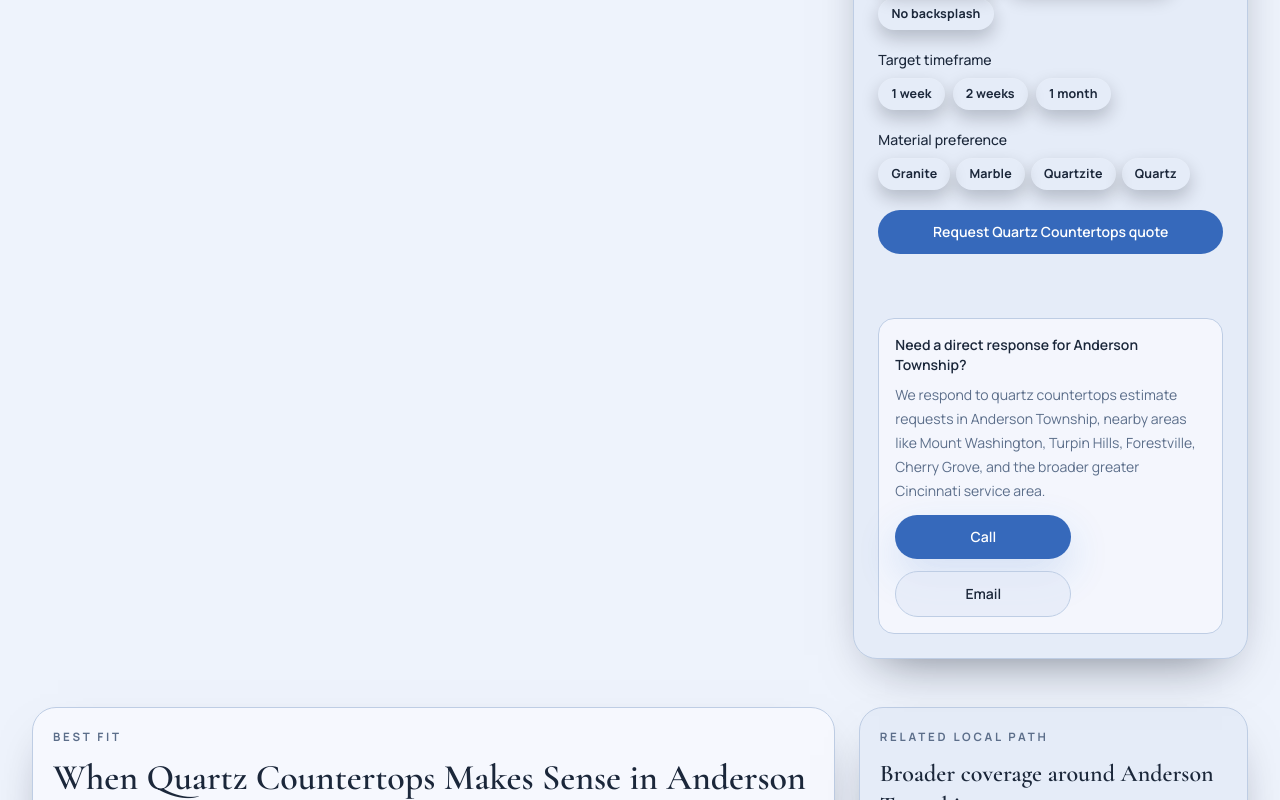
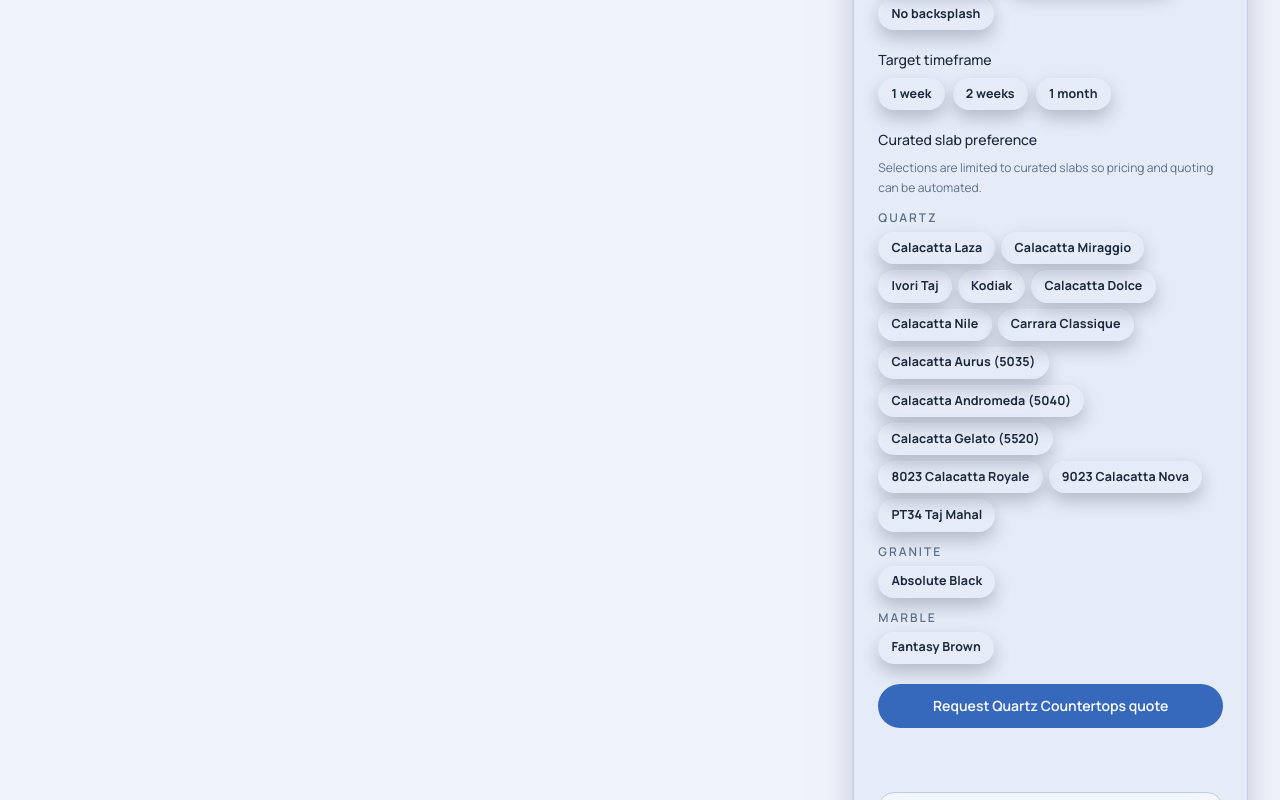
Before and after one commit to 0xwaya/amazon-granite, a Next.js app in the folder frontend/: page /materials/anderson-township-quartz-countertops in a window 1280 px wide. Shown: the part 1820-2620 px from the top of the page. Built offline with nearby package versions, Linux system fonts and the light colour scheme; no server answers.

Commit message:
Refine supplier cards and switch quote form to curated slab options

```diff
--- a/frontend/components/LeadForm.jsx
+++ b/frontend/components/LeadForm.jsx
@@ -1,4 +1,5 @@
 import { useEffect, useState } from 'react';
+import { curatedSlabOptions } from '../data/curated-slab-options';
 
 const initialForm = {
     name: '',
@@ -19,13 +20,6 @@ const initialForm = {
 };
 
 const MAX_DRAWING_BYTES = 5 * 1024 * 1024;
-
-const materialOptions = [
-    { value: 'granite', label: 'Granite' },
-    { value: 'marble', label: 'Marble' },
-    { value: 'quartzite', label: 'Quartzite' },
-    { value: 'quartz', label: 'Quartz' },
-];
 
 const removalOptions = [
     { value: 'yes', label: 'Yes, remove current tops' },
@@ -610,17 +604,27 @@ export default function LeadForm({ content, routeId = 'homepage', collapsible =
                 </div>
 
                 <div>
-                    <span className="mb-2 block text-sm font-medium text-text">Material preference</span>
+                    <span className="mb-2 block text-sm font-medium text-text">Curated slab preference</span>
+                    <p className="mb-3 text-xs leading-5 text-muted">Selections are limited to curated slabs so pricing and quoting can be automated.</p>
+                    <div className="space-y-3">
+                        {curatedSlabOptions.map((group) => (
+                            <div key={group.group}>
+                                <div className="mb-1.5 text-xs font-semibold uppercase tracking-[0.16em] text-muted">{group.group}</div>
                                 <div className="flex flex-wrap gap-1.5">
-                        {materialOptions.map((option) => (
+                                    {group.options.map((option) => (
                                         <button
                                             key={option.value}
                                             type="button"
                                             className={`form-chip${form.materialPreferences.includes(option.value) ? ' form-chip--active' : ''}`}
                                             onClick={() => handleMaterialToggle(option.value)}
+                                            aria-label={`${option.label} from ${option.supplier}`}
+                                            title={option.supplier}
                                         >
                                             {option.label}
                                         </button>
+                                    ))}
+                                </div>
+                            </div>
                         ))}
                     </div>
                     {errors.materialPreferences && <span className="form-error">{errors.materialPreferences}</span>}
--- a/frontend/components/TopNav.jsx
+++ b/frontend/components/TopNav.jsx
@@ -24,7 +24,6 @@ export default function TopNav() {
                                     <span className="nav-brand-primary">Urban Stone</span>
                                     <span className="nav-brand-secondary">Collective</span>
                                 </div>
-                                <span className="nav-brand-badge">LLC</span>
                             </div>
                             <div className="hidden font-display text-xl font-semibold leading-[1.05] sm:text-2xl">Countertops with fast turnaround</div>
                         </div>
--- /dev/null
+++ b/frontend/data/curated-slab-options.js
@@ -0,0 +1,36 @@
+export const curatedSlabOptions = [
+    {
+        group: 'Quartz',
+        options: [
+            { value: 'msi-calacatta-laza', label: 'Calacatta Laza', supplier: 'MSI Surfaces' },
+            { value: 'msi-calacatta-miraggio', label: 'Calacatta Miraggio', supplier: 'MSI Surfaces' },
+            { value: 'msi-ivori-taj', label: 'Ivori Taj', supplier: 'MSI Surfaces' },
+            { value: 'daltile-kodiak', label: 'Kodiak', supplier: 'Daltile Stone Center' },
+            { value: 'quartz-america-calacatta-dolce', label: 'Calacatta Dolce', supplier: 'Quartz America' },
+            { value: 'quartz-america-calacatta-nile', label: 'Calacatta Nile', supplier: 'Quartz America' },
+            { value: 'quartz-america-carrara-classique', label: 'Carrara Classique', supplier: 'Quartz America' },
+            { value: 'avani-calacatta-aurus-5035', label: 'Calacatta Aurus (5035)', supplier: 'Avani' },
+            { value: 'avani-calacatta-andromeda-5040', label: 'Calacatta Andromeda (5040)', supplier: 'Avani' },
+            { value: 'avani-calacatta-gelato-5520', label: 'Calacatta Gelato (5520)', supplier: 'Avani' },
+            { value: 'citi-quartz-8023-calacatta-royale', label: '8023 Calacatta Royale', supplier: 'Citi Quartz' },
+            { value: 'citi-quartz-9023-calacatta-nova', label: '9023 Calacatta Nova', supplier: 'Citi Quartz' },
+            { value: 'citi-quartz-pt34-taj-mahal', label: 'PT34 Taj Mahal', supplier: 'Citi Quartz' },
+        ],
+    },
+    {
+        group: 'Granite',
+        options: [
+            { value: 'daltile-absolute-black', label: 'Absolute Black', supplier: 'Daltile Stone Center' },
+        ],
+    },
+    {
+        group: 'Marble',
+        options: [
+            { value: 'daltile-fantasy-brown', label: 'Fantasy Brown', supplier: 'Daltile Stone Center' },
+        ],
+    },
+];
+
+export const curatedSlabOptionValues = new Set(
+    curatedSlabOptions.flatMap((group) => group.options.map((option) => option.value))
+);
--- a/frontend/styles/globals.css
+++ b/frontend/styles/globals.css
@@ -655,6 +655,23 @@ html[data-theme="light"] .lead-modal-backdrop {
     0 8px 20px rgba(8, 15, 33, 0.1);
 }
 
+.supplier-brand-mark--placeholder {
+  background: linear-gradient(
+    180deg,
+    rgba(198, 176, 134, 0.88),
+    rgba(160, 136, 92, 0.78)
+  );
+  border-color: rgba(196, 173, 128, 0.66);
+}
+
+.supplier-brand-mark__placeholder-text {
+  font-family: "Cormorant Garamond", serif;
+  font-size: 1.08rem;
+  font-weight: 700;
+  letter-spacing: 0.04em;
+  color: rgb(22 29 43);
+}
+
 .supplier-logo-image {
   max-height: 100%;
   max-width: 100%;
@@ -717,22 +734,20 @@ html[data-theme="light"] .lead-modal-backdrop {
   justify-content: center;
   gap: 0.45rem;
   border-radius: 9999px;
-  background:
-    linear-gradient(180deg, rgba(97, 158, 233, 1), rgba(41, 98, 177, 1)),
-    rgb(var(--accent));
+  background: linear-gradient(180deg, rgb(212 193 152), rgb(171 147 103));
   padding: 0.82rem 1.08rem;
   font-size: 0.86rem;
   font-weight: 800;
   letter-spacing: 0.01em;
-  color: #fff;
+  color: rgb(14 21 33);
   transition:
     transform 0.18s ease,
     background-color 0.18s ease,
     box-shadow 0.18s ease,
     opacity 0.18s ease;
   box-shadow:
-    0 18px 38px rgba(54, 105, 187, 0.34),
-    inset 0 1px 0 rgba(255, 255, 255, 0.28);
+    0 18px 36px rgba(46, 53, 74, 0.26),
+    inset 0 1px 0 rgba(255, 255, 255, 0.36);
 }
 
 .materials-next-step-button {
@@ -740,17 +755,15 @@ html[data-theme="light"] .lead-modal-backdrop {
   align-items: center;
   justify-content: center;
   border-radius: 9999px;
-  background:
-    linear-gradient(180deg, rgba(97, 158, 233, 1), rgba(41, 98, 177, 1)),
-    rgb(var(--accent));
+  background: linear-gradient(180deg, rgb(212 193 152), rgb(171 147 103));
   padding: 0.78rem 1.05rem;
   font-size: 0.84rem;
   font-weight: 800;
   letter-spacing: 0.01em;
-  color: #fff;
+  color: rgb(14 21 33);
   box-shadow:
-    0 16px 34px rgba(54, 105, 187, 0.3),
-    inset 0 1px 0 rgba(255, 255, 255, 0.24);
+    0 16px 32px rgba(46, 53, 74, 0.24),
+    inset 0 1px 0 rgba(255, 255, 255, 0.32);
   transition:
     transform 0.18s ease,
     background-color 0.18s ease,
@@ -759,32 +772,32 @@ html[data-theme="light"] .lead-modal-backdrop {
 
 .materials-next-step-button:hover {
   transform: translateY(-2px);
-  background: rgb(var(--accent-dark));
+  background: linear-gradient(180deg, rgb(194 173 132), rgb(152 129 89));
   box-shadow:
-    0 20px 40px rgba(54, 105, 187, 0.38),
-    inset 0 1px 0 rgba(255, 255, 255, 0.18);
+    0 20px 40px rgba(46, 53, 74, 0.3),
+    inset 0 1px 0 rgba(255, 255, 255, 0.24);
 }
 
 .materials-next-step-button:focus-visible {
   outline: none;
   box-shadow:
-    0 0 0 4px rgba(var(--accent), 0.18),
-    0 20px 40px rgba(54, 105, 187, 0.38);
+    0 0 0 4px rgba(198, 176, 134, 0.26),
+    0 20px 40px rgba(46, 53, 74, 0.3);
 }
 
 .supplier-primary-button:hover {
   transform: translateY(-2px);
-  background: rgb(var(--accent-dark));
+  background: linear-gradient(180deg, rgb(194 173 132), rgb(152 129 89));
   box-shadow:
-    0 22px 44px rgba(54, 105, 187, 0.42),
-    inset 0 1px 0 rgba(255, 255, 255, 0.2);
+    0 22px 44px rgba(46, 53, 74, 0.34),
+    inset 0 1px 0 rgba(255, 255, 255, 0.24);
 }
 
 .supplier-primary-button:focus-visible {
   outline: none;
   box-shadow:
-    0 0 0 4px rgba(var(--accent), 0.18),
-    0 22px 44px rgba(54, 105, 187, 0.42);
+    0 0 0 4px rgba(198, 176, 134, 0.26),
+    0 22px 44px rgba(46, 53, 74, 0.34);
 }
 
 .supplier-primary-button:disabled {
@@ -883,7 +896,12 @@ html[data-theme="light"] .supplier-brand-mark {
   }
 
   .supplier-brand-lockup {
-    align-items: flex-start;
+    align-items: center;
+    min-height: 2.7rem;
+  }
+
+  .supplier-brand-mark__placeholder-text {
+    font-size: 0.92rem;
   }
 
   .supplier-hours-button__summary {
```
Also changed, not shown: frontend/components/SupplierHero.jsx (+42 -8 lines), frontend/lib/lead.js, 1 other file (tests, documents, lock files or other folders). Lines whose indentation alone changed are shown as unchanged.
